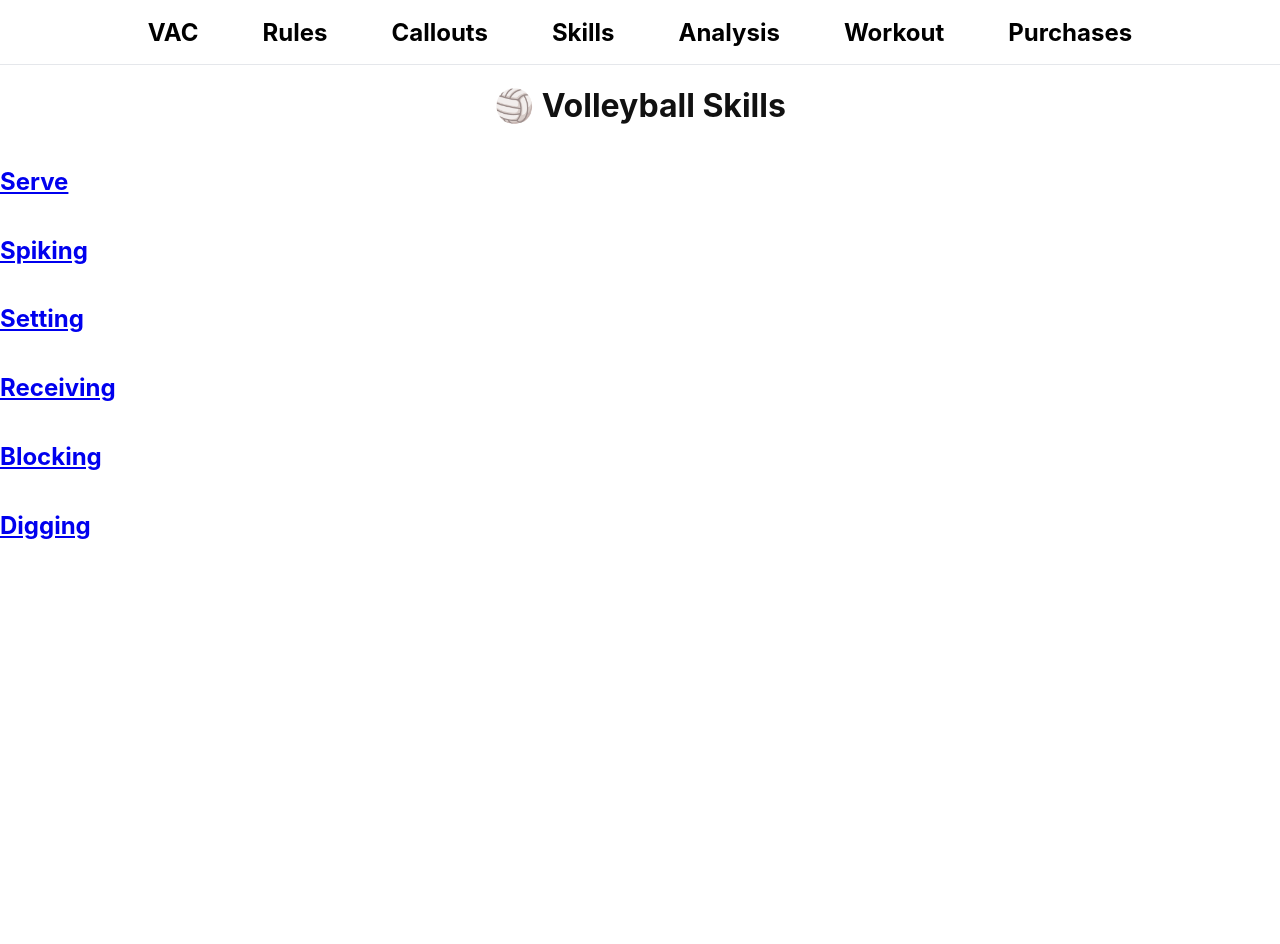
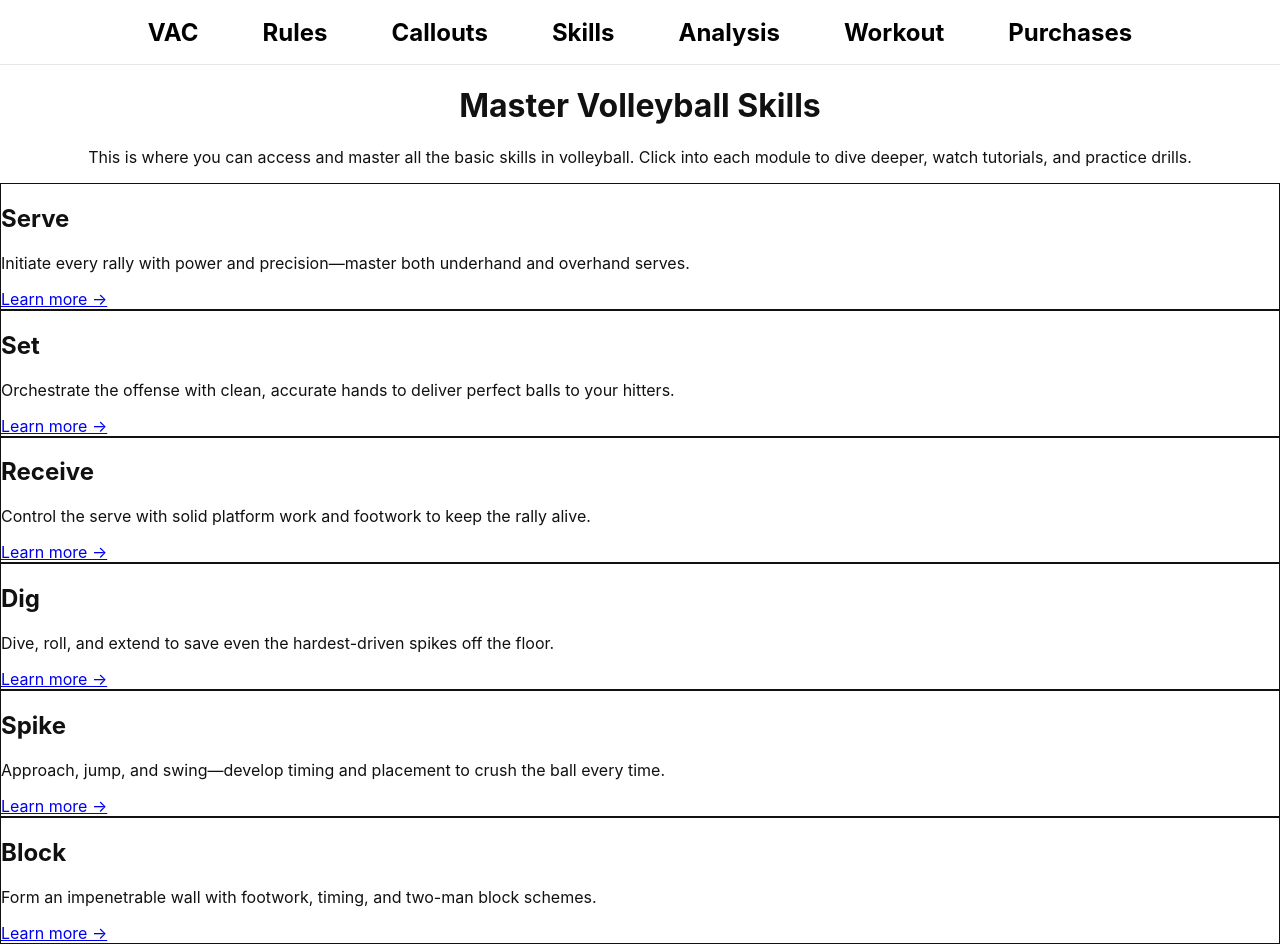
Before and after one commit to blueweriy/volleyball-ai-website, a React (Vite) app: page /skills in a window 1280 px wide. Before the commit the page ends 886 px from the top, so only its background shows below. Built offline with nearby package versions, Linux system fonts and the light colour scheme.

Commit message:
Update Skills.jsx

```diff
--- a/src/pages/Skills.jsx
+++ b/src/pages/Skills.jsx
@@ -1,31 +1,72 @@
 // src/pages/Skills.jsx
-import React from 'react';
-import { Link } from 'react-router-dom';
+import React from "react";
+import { Link } from "react-router-dom";
 
-const skills = [
-  { title: 'Serve',     to: '/skills/serve' },
-  { title: 'Spiking',   to: '/skills/spike' },
-  { title: 'Setting',   to: '/skills/set' },
-  { title: 'Receiving', to: '/skills/receive' },
-  { title: 'Blocking',  to: '/skills/block' },
-  { title: 'Digging',   to: '/skills/dig' },
+const skillCards = [
+  {
+    id: "serve",
+    title: "Serve",
+    description: "Initiate every rally with power and precision—master both underhand and overhand serves.",
+    to: "/skills/serve",
+  },
+  {
+    id: "set",
+    title: "Set",
+    description: "Orchestrate the offense with clean, accurate hands to deliver perfect balls to your hitters.",
+    to: "/skills/set",
+  },
+  {
+    id: "receive",
+    title: "Receive",
+    description: "Control the serve with solid platform work and footwork to keep the rally alive.",
+    to: "/skills/receive",
+  },
+  {
+    id: "dig",
+    title: "Dig",
+    description: "Dive, roll, and extend to save even the hardest-driven spikes off the floor.",
+    to: "/skills/dig",
+  },
+  {
+    id: "spike",
+    title: "Spike",
+    description: "Approach, jump, and swing—develop timing and placement to crush the ball every time.",
+    to: "/skills/spike",
+  },
+  {
+    id: "block",
+    title: "Block",
+    description: "Form an impenetrable wall with footwork, timing, and two-man block schemes.",
+    to: "/skills/block",
+  },
 ];
 
 export default function Skills() {
   return (
-    <div className="min-h-screen bg-gray-900 text-white p-8">
-      <h1 className="text-4xl font-extrabold mb-6 text-center">🏐 Volleyball Skills</h1>
-      <div className="grid grid-cols-1 sm:grid-cols-2 lg:grid-cols-3 gap-6">
-        {skills.map(({ title, to }) => (
-          <Link
-            key={title}
-            to={to}
-            className="block bg-gray-800 rounded-lg overflow-hidden shadow-lg transition hover:shadow-2xl"
+    <div className="bg-white text-gray-900 px-6 py-12 max-w-6xl mx-auto">
+      <h1 className="text-4xl font-bold mb-4 text-center">
+        Master Volleyball Skills
+      </h1>
+      <p className="text-lg text-center mb-10">
+        This is where you can access and master all the basic skills in volleyball. Click into each
+        module to dive deeper, watch tutorials, and practice drills.
+      </p>
+
+      <div className="grid grid-cols-1 sm:grid-cols-2 lg:grid-cols-3 gap-8">
+        {skillCards.map(({ id, title, description, to }) => (
+          <div
+            key={id}
+            className="border border-gray-200 rounded-lg p-6 hover:shadow-lg transition-shadow"
           >
-            <div className="p-6">
-              <h2 className="text-2xl font-semibold">{title}</h2>
-            </div>
-          </Link>
+            <h2 className="text-2xl font-semibold mb-2">{title}</h2>
+            <p className="text-gray-700 mb-4 leading-relaxed">{description}</p>
+            <Link
+              to={to}
+              className="inline-block text-indigo-600 font-medium hover:underline"
+            >
+              Learn more →
+            </Link>
+          </div>
         ))}
       </div>
     </div>
```
